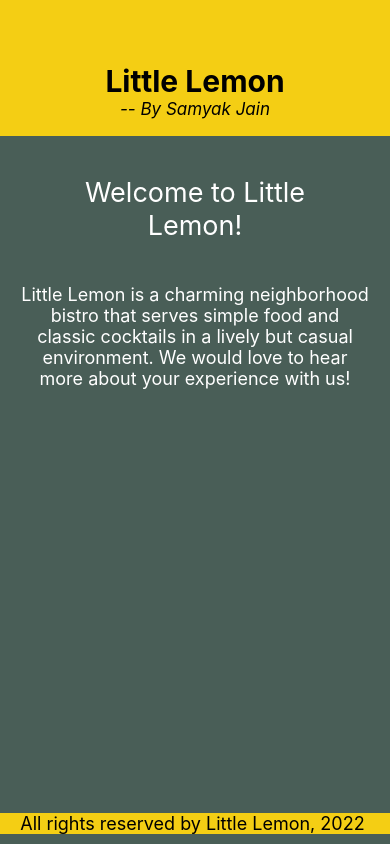
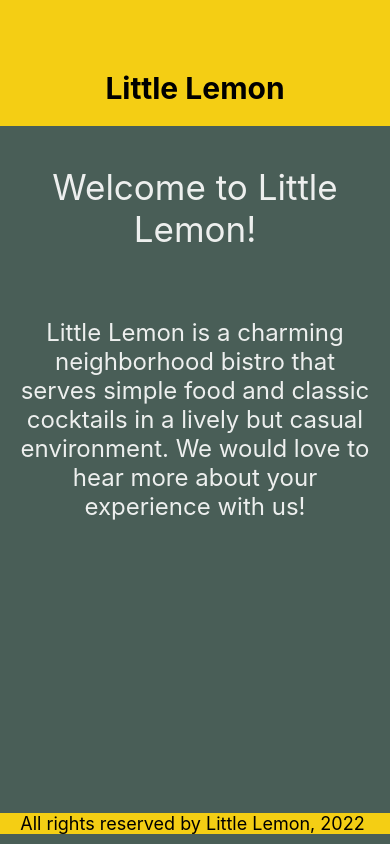
Before and after one commit to Sammy970/Sample-React-Native-App, a React Native app: screen / in a window 390 px wide. Built offline with nearby package versions, Linux system fonts and the light colour scheme.

Commit message:
Added Menu Items with ScrollView and used StyleSheet in all components

```diff
--- a/App.js
+++ b/App.js
@@ -1,22 +1,20 @@
 // import { StatusBar } from 'expo-status-bar';
 import * as React from 'react';
-import { Text, View } from 'react-native';
+import { Text, View, StyleSheet } from 'react-native';
 
 // Importing Local Components
 import LittleLemonHeader from './components/LittleLemonHeader';
 import Footer from './components/Footer';
 import WelcomeScreen from './components/WelcomeScreen';
+import MenuItems from './components/MenuItems';
 
 export default function App() {
   return (
     <>
-      <View style={{
-        flex: 1,
-        backgroundColor: '#495E57'
-      }}>
+      <View style={styles.container}>
         <LittleLemonHeader />
         <WelcomeScreen />
-
+        {/* <MenuItems /> */}
       </View >
 
       <View style={{ backgroundColor: '#495E57' }}>
@@ -26,3 +24,10 @@ export default function App() {
     </>
   );
 }
+
+const styles = StyleSheet.create({
+  container: {
+    flex: 1,
+    backgroundColor: '#495E57'
+  }
+})
--- a/components/LittleLemonHeader.js
+++ b/components/LittleLemonHeader.js
@@ -1,18 +1,26 @@
 import * as React from 'react'
-import { Text, View } from 'react-native'
+import { Text, View, StyleSheet } from 'react-native'
 
 export default function LittleLemonHeader() {
     return (
-        <View style={{ flex: 0.2, backgroundColor: '#F4CE14' }}>
-            <Text style={{
-                paddingTop: 63,
-                textAlign: 'center',
-                fontSize: 30,
-                color: 'black',
-                fontWeight: 'bold',
-            }}>Little Lemon</Text>
-
-            <Text style={{ textAlign: 'center', fontStyle: 'italic', fontSize: 17, }}>-- By Samyak Jain</Text>
+        <View style={headerStyles.container}>
+            <Text style={headerStyles.headerText}>Little Lemon</Text>
         </View>
     )
 }
+
+const headerStyles = StyleSheet.create({
+    container: {
+        // flex: 0.18,
+        backgroundColor: '#F4CE14'
+    },
+    headerText: {
+        marginTop: 30,
+        marginBottom: -20,
+        padding: 40,
+        textAlign: 'center',
+        fontSize: 30,
+        color: 'black',
+        fontWeight: 'bold',
+    }
+})
--- /dev/null
+++ b/components/MenuItems.js
@@ -0,0 +1,45 @@
+import { View, Text, ScrollView, StyleSheet } from 'react-native'
+import React from 'react'
+
+const green = '#495E57';
+const yellow = '#F4CE14';
+
+const menuItemsToDisplay = [
+    'Hummus \n Moutabal \n Falafel \n Marinated Olives \n Kofta \n Eggplant Salad \n Lentil Burger \n Smoked Salmon \n Kofta Burger \n Turkish Kebab \n Fries \n Buttered Rice \n Bread Sticks \n Pita Pocket \n Lentil Soup \n Greek Salad \n Rice Pilaf \n Baklava \n Tartufo \n Tiramisu \n Panna Cotta',
+
+]
+
+export default function MenuItems() {
+    return (
+        <View style={menuStyles.container}>
+            <ScrollView
+                indicatorStyle={'white'}
+                horizontal={false}
+                style={menuStyles.innerContainer}>
+
+                <Text style={menuStyles.headerText}>View Menu</Text>
+                <Text style={menuStyles.itemText}>{menuItemsToDisplay[0]}</Text>
+
+            </ScrollView>
+        </View>
+    )
+}
+
+const menuStyles = StyleSheet.create({
+    container: {
+        flex: 1
+    },
+    innerContainer: {
+        padding: 40,
+        backgroundColor: green
+    },
+    headerText: {
+        fontSize: 40,
+        flexWrap: 'wrap',
+        color: 'white'
+    },
+    itemText: {
+        color: yellow,
+        fontSize: 36
+    }
+})
--- a/components/WelcomeScreen.js
+++ b/components/WelcomeScreen.js
@@ -1,14 +1,38 @@
 import * as React from 'react'
-import { Text, View } from 'react-native'
+import { Text, View, ScrollView, StyleSheet } from 'react-native'
 
 export default function WelcomeScreen() {
     return (
-        <View style={{ flex: 1 }}>
-            <Text style={{ padding: 40, fontSize: 27, textAlign: 'center', color: 'white' }}>Welcome to Little Lemon!</Text>
-            <Text style={{ textAlign: 'center', color: 'white', fontSize: 18, padding: 20, marginVertical: -18 }}>
+        <View style={welcomeStyles.container}>
+
+            <Text style={welcomeStyles.headerText}>
+                Welcome to Little Lemon!
+            </Text>
+
+            <Text style={welcomeStyles.bodyText}>
                 Little Lemon is a charming neighborhood bistro that serves simple food and classic cocktails in a lively but casual environment. We would love to hear more about your experience with us!
             </Text>
+
         </View >
     )
 
 }
+
+const welcomeStyles = StyleSheet.create({
+    container: {
+        flex: 1
+    },
+    headerText: {
+        padding: 40,
+        fontSize: 35,
+        textAlign: 'center',
+        color: '#EDEFEE'
+    },
+    bodyText: {
+        textAlign: 'center',
+        color: '#EDEFEE',
+        fontSize: 24,
+        padding: 20,
+        marginVertical: 8
+    }
+})
```
